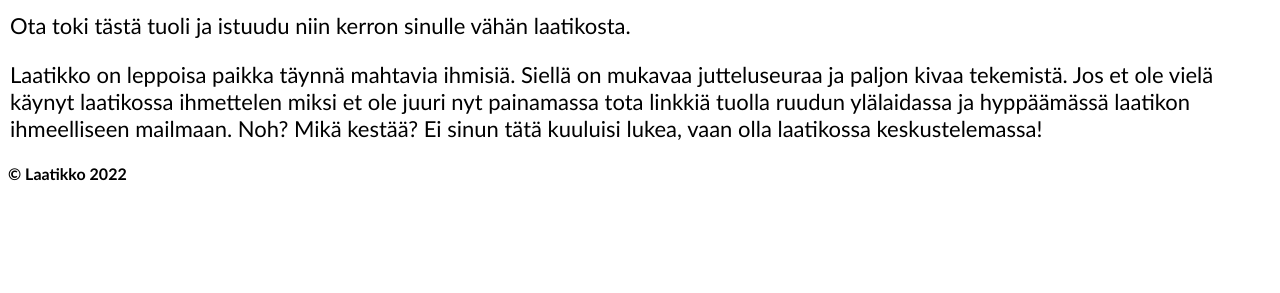
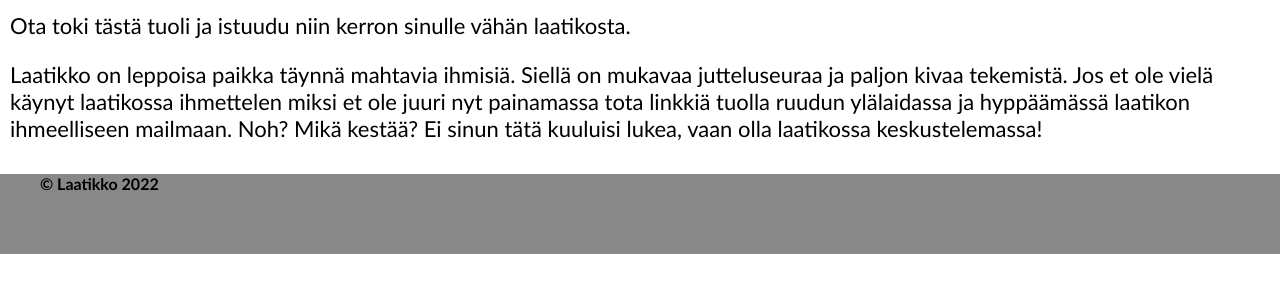
Before and after one commit to Nikolas-Lehto/Laatikko-Netpages, a plain HTML site: page index.html in a window 1280 px wide. Shown: the part 267-560 px from the top of the page. Drawn offline with Linux system fonts and the light colour scheme.

Commit message:
Update style.css

```diff
--- a/style.css
+++ b/style.css
@@ -41,10 +41,17 @@ li a:hover {
     background-color: #777;
   }
 
+div.downstuff {
+    background-color: #888;
+    width: 100%;
+    height: 10vh;
+}
+
 /* Copyright merkintä */
 h1.copyright {
-    margin-left: 1vh;
+    margin-left: 5vh;
     font-size: 2vh;
+    margin-top: 4vh;
 }
 
 div.Hello{
```
